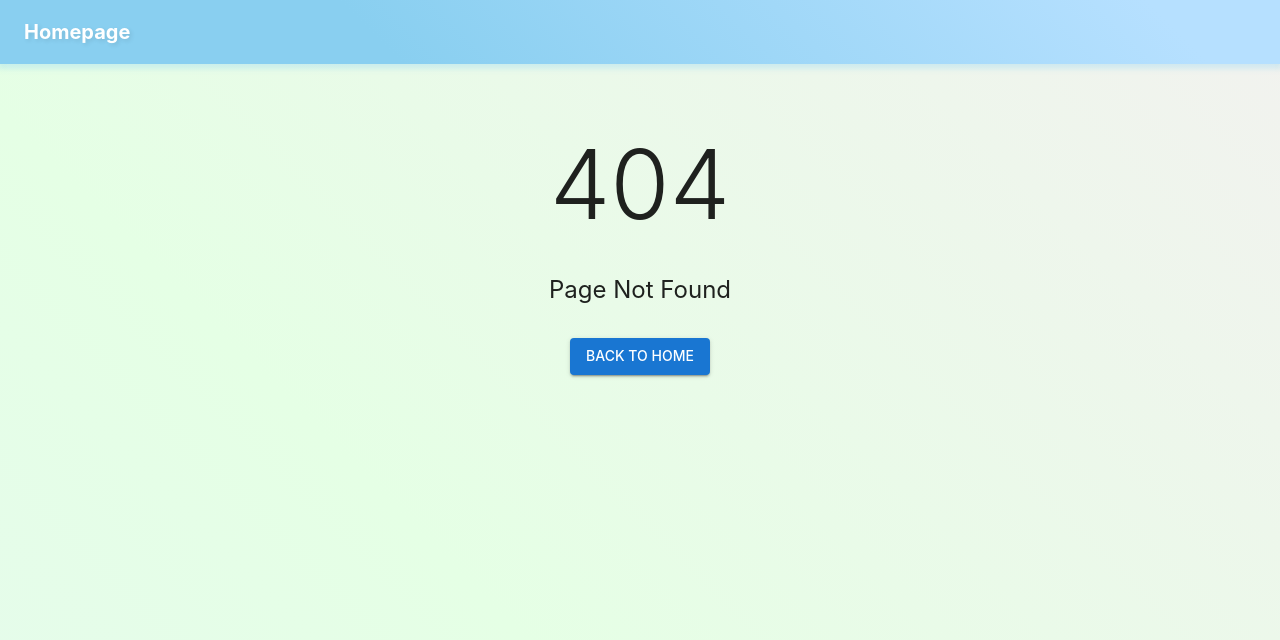
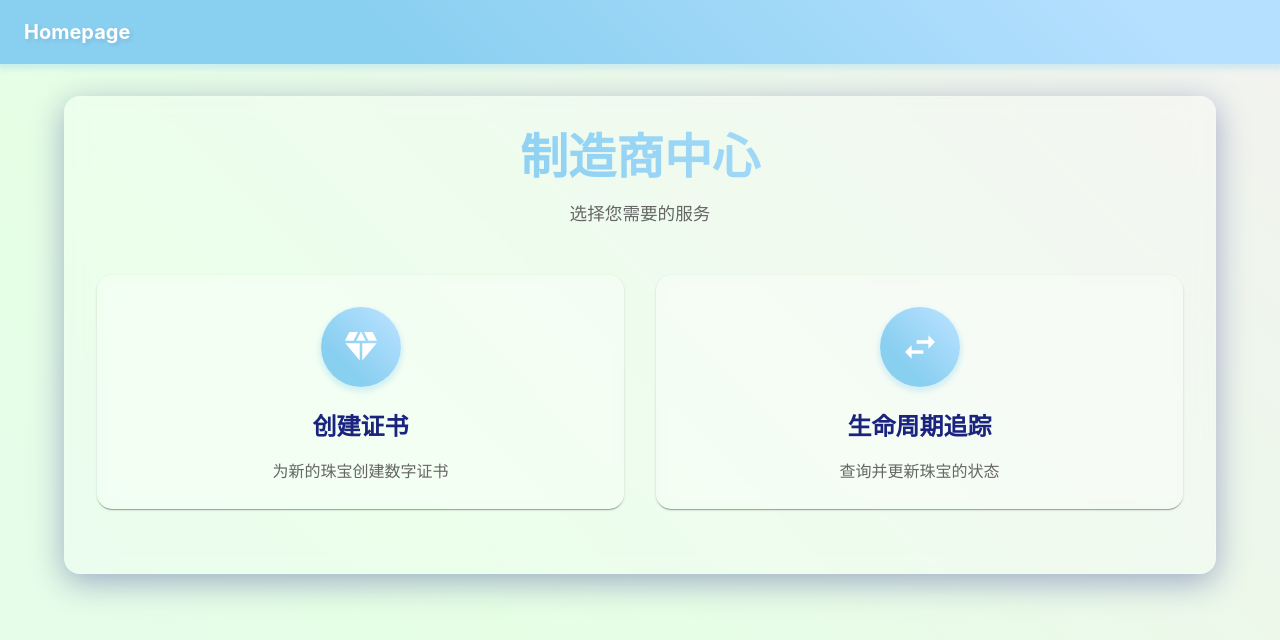
Before and after one commit to DiamondCertificate/jhx, a React (Create React App) app: page /manufacturer in a window 1280 px wide. Before the commit this address had no page. Shown: the top 640 px of the page. Built offline with nearby package versions, Linux system fonts and the light colour scheme.

Commit message:
需修改生命周期更新”

```diff
--- a/package.json
+++ b/package.json
@@ -20,7 +20,7 @@
     "web-vitals": "^2.1.4"
   },
   "scripts": {
-    "start": "react-scripts start",
+    "start": "cross-env BROWSER=chrome react-scripts start",
     "build": "react-scripts build",
     "test": "react-scripts test",
     "eject": "react-scripts eject"
@@ -42,5 +42,8 @@
       "last 1 firefox version",
       "last 1 safari version"
     ]
+  },
+  "devDependencies": {
+    "cross-env": "^7.0.3"
   }
 }
--- a/src/AppRoutes.js
+++ b/src/AppRoutes.js
@@ -1,19 +1,19 @@
 import { Routes, Route } from 'react-router-dom';
 import Dashboard from './pages/Dashboard';
-import ManufacturerCreate from './pages/Manufacturer/Create';
-import ManufacturerTransfer from './pages/Manufacturer/Transfer';
-import LifecycleTrack from './pages/Lifecycle/Track';
+import ManufacturerCreate from './pages/Manufacturer/components/Create';
+import ManufacturerTransfer from './pages/Manufacturer/components/Transfer';
 import NotFound from './pages/NotFound';
 import Consumer from './pages/Consumer';
+import Manufacturer from './pages/Manufacturer';
 
 const AppRoutes = () => {
   return (
     <Routes>
       <Route path="/consumer/*" element={<Consumer />} />
       <Route path="/" element={<Dashboard />} />
+      <Route path="/manufacturer/*" element={<Manufacturer />} />
       <Route path="/manufacturer/create" element={<ManufacturerCreate />} />
       <Route path="/manufacturer/transfer" element={<ManufacturerTransfer />} />
-      <Route path="/lifecycle/track" element={<LifecycleTrack />} />
       <Route path="*" element={<NotFound />} />
     </Routes>
   );
--- a/src/pages/Consumer/components/ProductDetail.jsx
+++ b/src/pages/Consumer/components/ProductDetail.jsx
@@ -1,5 +1,6 @@
 import { useState } from 'react';
 import { useParams } from 'react-router-dom';
+import Web3 from 'web3';
 import {
   Container,
   Typography,
@@ -12,11 +13,20 @@ import {
   Link,
   Divider,
   Fade,
-  Zoom
+  Zoom,
+  Dialog,
+  DialogTitle,
+  DialogContent,
+  DialogActions,
+  CircularProgress,
+  Snackbar,
+  Alert
 } from '@mui/material';
 import LaunchIcon from '@mui/icons-material/Launch';
 import VerifiedIcon from '@mui/icons-material/Verified';
+import AccountBalanceWalletIcon from '@mui/icons-material/AccountBalanceWallet';
 import { styled } from '@mui/material/styles';
+
 
 const StyledContainer = styled(Container)(({ theme }) => ({
   background: 'rgba(255, 255, 255, 0.25)',
@@ -46,8 +56,118 @@ const ImageContainer = styled(Box)(({ theme }) => ({
   }
 }));
 
+const GradientButton = styled(Button)(({ theme }) => ({
+  background: 'linear-gradient(45deg, #89CFF0 30%, #B6E0FF 90%)',
+  border: 0,
+  borderRadius: 12,
+  boxShadow: '0 3px 5px 2px rgba(137, 207, 240, .3)',
+  color: 'white',
+  padding: '12px 30px',
+  '&:hover': {
+    background: 'linear-gradient(45deg, #B6E0FF 30%, #89CFF0 90%)',
+    transform: 'scale(1.02)',
+  },
+  transition: 'all 0.3s ease',
+}));
+
 const ProductDetail = () => {
   const { id } = useParams();
+  const [isDialogOpen, setIsDialogOpen] = useState(false);
+  const [isPurchasing, setIsPurchasing] = useState(false);
+  const [purchaseSuccess, setPurchaseSuccess] = useState(false);
+  const [error, setError] = useState('');
+  const [walletConnected, setWalletConnected] = useState(false);
+
+  // 连接 MetaMask
+  const connectWallet = async () => {
+    try {
+      if (!window.ethereum) {
+        setError('请先安装 MetaMask 钱包');
+        return;
+      }
+
+      const accounts = await window.ethereum.request({
+        method: 'eth_requestAccounts'
+      });
+
+      if (accounts.length > 0) {
+        setWalletConnected(true);
+        handlePurchase();
+      }
+    } catch (err) {
+      setError('连接钱包失败：' + err.message);
+    }
+  };
+
+
+  const CONTRACT_ABI = [
+    {
+      "inputs": [
+        {
+          "internalType": "uint256",
+          "name": "tokenId",
+          "type": "uint256"
+        }
+      ],
+      "name": "purchaseJewelry",
+      "outputs": [],
+      "stateMutability": "payable",
+      "type": "function"
+    }
+  ];
+
+  // 处理购买
+  const handlePurchase = async () => {
+    try {
+      setIsPurchasing(true);
+      setError('');
+
+      if (!window.ethereum) {
+        throw new Error('请安装 MetaMask 钱包');
+      }
+
+      const accounts = await window.ethereum.request({
+        method: 'eth_requestAccounts'
+      });
+
+      if (!accounts || accounts.length === 0) {
+        throw new Error('请先连接 MetaMask 钱包');
+      }
+
+      const account = accounts[0];
+      const web3 = new Web3(window.ethereum);
+
+      // 创建合约实例
+    const contract = new web3.eth.Contract(CONTRACT_ABI, contractAddress);
+
+    // 编码合约调用
+    const data = contract.methods.purchaseJewelry(product.id).encodeABI();
+
+    // 构造交易参数
+    const transactionParameters = {
+      to: contractAddress,
+      from: account,
+      value: web3.utils.toHex(web3.utils.toWei(product.price.toString(), 'ether')),
+      data: data
+    };
+
+    // 发送交易
+    const txHash = await window.ethereum.request({
+      method: 'eth_sendTransaction',
+      params: [transactionParameters],
+    });
+
+    console.log('Transaction Hash:', txHash);
+    setPurchaseSuccess(true);
+    setIsDialogOpen(false);
+
+  } catch (err) {
+    console.error('Purchase error:', err);
+    setError('购买失败：' + (err.message || '未知错误'));
+  } finally {
+    setIsPurchasing(false);
+  }
+};
 
   // 模拟商品数据
   const product = {
@@ -137,6 +257,17 @@ const ProductDetail = () => {
                 {product.description}
               </Typography>
 
+              {/* 添加购买按钮 */}
+              <Box sx={{ display: 'flex', justifyContent: 'center' }}>
+                <GradientButton
+                  startIcon={<AccountBalanceWalletIcon />}
+                  onClick={() => setIsDialogOpen(true)}
+                  size="large"
+                >
+                  立即购买
+                </GradientButton>
+              </Box>
+
               <GlassCard>
                 <CardContent>
                   <Stack spacing={2}>
@@ -206,8 +337,64 @@ const ProductDetail = () => {
           </Zoom>
         </Box>
       </Stack>
+
+      {/* 购买确认对话框 */}
+      <Dialog open={isDialogOpen} onClose={() => !isPurchasing && setIsDialogOpen(false)}>
+        <DialogTitle>
+          确认购买
+        </DialogTitle>
+        <DialogContent>
+          <Stack spacing={2}>
+            <Typography>
+              商品：{product.name}
+            </Typography>
+            <Typography>
+              价格：¥ {product.price.toLocaleString()}
+            </Typography>
+            <Typography color="text.secondary" variant="body2">
+              点击确认后将通过 MetaMask 进行支付
+            </Typography>
+          </Stack>
+        </DialogContent>
+        <DialogActions>
+          <Button
+            onClick={() => setIsDialogOpen(false)}
+            disabled={isPurchasing}
+          >
+            取消
+          </Button>
+          <GradientButton
+            onClick={connectWallet}
+            disabled={isPurchasing}
+            startIcon={isPurchasing ? <CircularProgress size={20} /> : <AccountBalanceWalletIcon />}
+          >
+            {isPurchasing ? '交易处理中...' : '确认购买'}
+          </GradientButton>
+        </DialogActions>
+      </Dialog>
+
+      {/* 错误提示 */}
+      <Snackbar
+        open={!!error}
+        autoHideDuration={6000}
+        onClose={() => setError('')}
+      >
+        <Alert severity="error" onClose={() => setError('')}>
+          {error}
+        </Alert>
+      </Snackbar>
+
+      {/* 购买成功提示 */}
+      <Snackbar
+        open={purchaseSuccess}
+        autoHideDuration={6000}
+        onClose={() => setPurchaseSuccess(false)}
+      >
+        <Alert severity="success" onClose={() => setPurchaseSuccess(false)}>
+          购买成功！您已拥有该钻石证书
+        </Alert>
+      </Snackbar>
     </StyledContainer>
   );
 };
-
 export default ProductDetail;
--- /dev/null
+++ b/src/pages/Manufacturer/components/ManufacturerDashboard.js
@@ -0,0 +1,138 @@
+import { styled } from '@mui/material/styles';
+import {
+  Container,
+  Paper,
+  Typography,
+  Box,
+  Card,
+  CardContent,
+  Fade,
+  Zoom
+} from '@mui/material';
+import { useNavigate } from 'react-router-dom';
+import DiamondIcon from '@mui/icons-material/Diamond';
+import SwapHorizIcon from '@mui/icons-material/SwapHoriz';
+
+const GlassContainer = styled(Paper)(({ theme }) => ({
+  background: 'rgba(255, 255, 255, 0.25)',
+  backdropFilter: 'blur(10px)',
+  borderRadius: theme.spacing(2),
+  padding: theme.spacing(4),
+  border: '1px solid rgba(255, 255, 255, 0.18)',
+  boxShadow: '0 8px 32px 0 rgba(31, 38, 135, 0.37)',
+}));
+
+const FeatureCard = styled(Card)(({ theme }) => ({
+  background: 'rgba(255, 255, 255, 0.15)',
+  backdropFilter: 'blur(10px)',
+  borderRadius: 15,
+  transition: 'transform 0.3s ease',
+  cursor: 'pointer',
+  '&:hover': {
+    transform: 'translateY(-10px)',
+  },
+}));
+
+const IconWrapper = styled(Box)(({ theme }) => ({
+  width: 80,
+  height: 80,
+  borderRadius: '50%',
+  display: 'flex',
+  alignItems: 'center',
+  justifyContent: 'center',
+  margin: '0 auto',
+  marginBottom: theme.spacing(3),
+  background: 'linear-gradient(45deg, #89CFF0 30%, #B6E0FF 90%)',
+  boxShadow: '0 3px 5px 2px rgba(137, 207, 240, .3)',
+}));
+
+const ManufacturerDashboard = () => {
+  const navigate = useNavigate();
+
+  const features = [
+    {
+      icon: <DiamondIcon sx={{ fontSize: 40, color: 'white' }} />,
+      title: "创建证书",
+      description: "为新的珠宝创建数字证书",
+      path: "/manufacturer/create"
+    },
+    {
+      icon: <SwapHorizIcon sx={{ fontSize: 40, color: 'white' }} />,
+      title: "生命周期追踪",
+      description: "查询并更新珠宝的状态",
+      path: "/Lifecycle/track"
+    }
+  ];
+
+  return (
+    <Container maxWidth="lg">
+      <Fade in timeout={1000}>
+        <GlassContainer elevation={3} sx={{ mt: 4 }}>
+          <Typography
+            variant="h3"
+            align="center"
+            sx={{
+              mb: 2,
+              background: 'linear-gradient(45deg, #89CFF0 30%, #B6E0FF 90%)',
+              WebkitBackgroundClip: 'text',
+              WebkitTextFillColor: 'transparent',
+              fontWeight: 'bold'
+            }}
+          >
+            制造商中心
+          </Typography>
+          <Typography
+            align="center"
+            sx={{
+              mb: 6,
+              color: '#666',
+              fontSize: '1.1rem'
+            }}
+          >
+            选择您需要的服务
+          </Typography>
+
+          <Box sx={{
+            display: 'flex',
+            flexDirection: { xs: 'column', md: 'row' },
+            gap: 4,
+            mb: 4
+          }}>
+            {features.map((feature, index) => (
+              <Zoom in timeout={500 + index * 200} key={index}>
+                <FeatureCard onClick={() => navigate(feature.path)} sx={{ flex: 1 }}>
+                  <CardContent sx={{ p: 4, textAlign: 'center' }}>
+                    <IconWrapper>
+                      {feature.icon}
+                    </IconWrapper>
+                    <Typography
+                      variant="h5"
+                      sx={{
+                        fontWeight: 'bold',
+                        color: '#1a237e',
+                        mb: 2
+                      }}
+                    >
+                      {feature.title}
+                    </Typography>
+                    <Typography
+                      variant="body1"
+                      sx={{
+                        color: '#666',
+                        lineHeight: 1.6
+                      }}
+                    >
+                      {feature.description}
+                    </Typography>
+                  </CardContent>
+                </FeatureCard>
+              </Zoom>
+            ))}
+          </Box>
+        </GlassContainer>
+      </Fade>
+    </Container>
+  );
+};
+
+export default ManufacturerDashboard;
--- /dev/null
+++ b/src/pages/Manufacturer/index.js
@@ -0,0 +1,21 @@
+import { Routes, Route } from 'react-router-dom';
+import { Box } from '@mui/material';
+import ManufacturerDashboard from './components/ManufacturerDashboard';
+import Create from './components/Create';
+import Transfer from './components/Transfer';
+import Track from './components/Track';
+
+const Manufacturer = () => {
+  return (
+    <Box>
+      <Routes>
+        <Route index element={<ManufacturerDashboard />} />
+        <Route path="create" element={<Create />} />
+        <Route path="transfer" element={<Transfer />} />
+        <Route path="track" element={<Track />} />
+      </Routes>
+    </Box>
+  );
+};
+
+export default Manufacturer;
```
Also changed, not shown: src/pages/Manufacturer/components/Create.js (renamed from src/pages/Manufacturer/Create.js), src/pages/Manufacturer/components/Track.js (renamed from src/pages/Lifecycle/Track.js), src/pages/Manufacturer/components/TrackLifecycle.js (renamed from src/pages/Lifecycle/TrackLifecycle.js), src/pages/Manufacturer/components/Transfer.js (renamed from src/pages/Manufacturer/Transfer.js), 1 other file (tests, documents, lock files or other folders).
